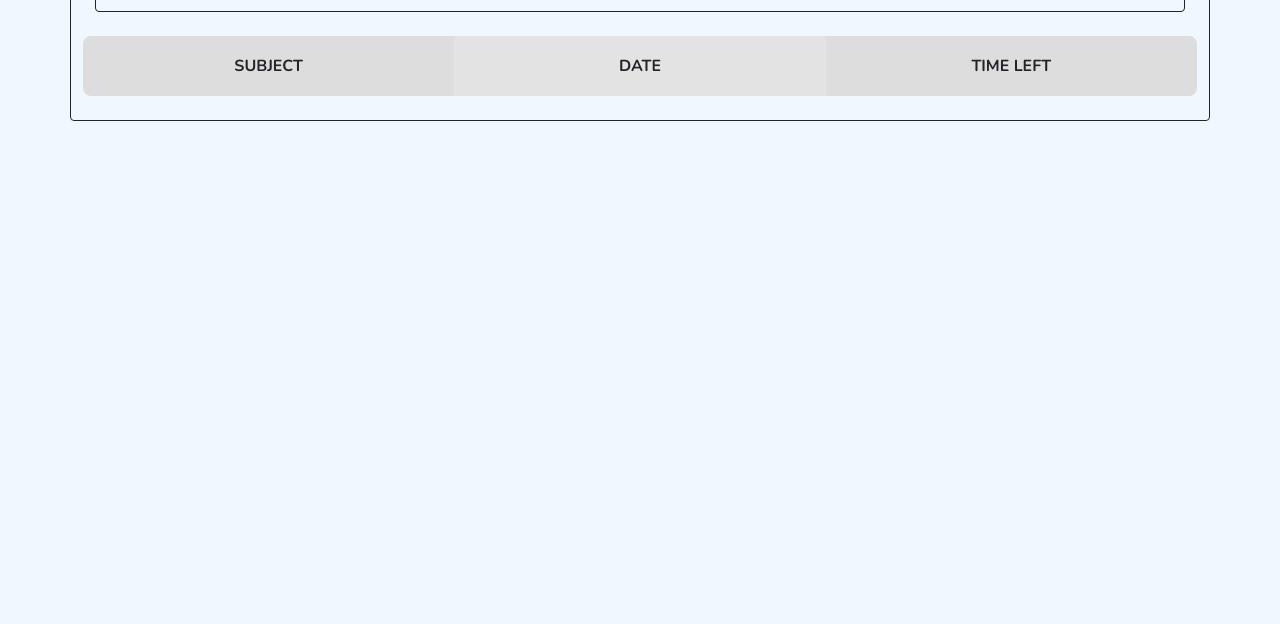
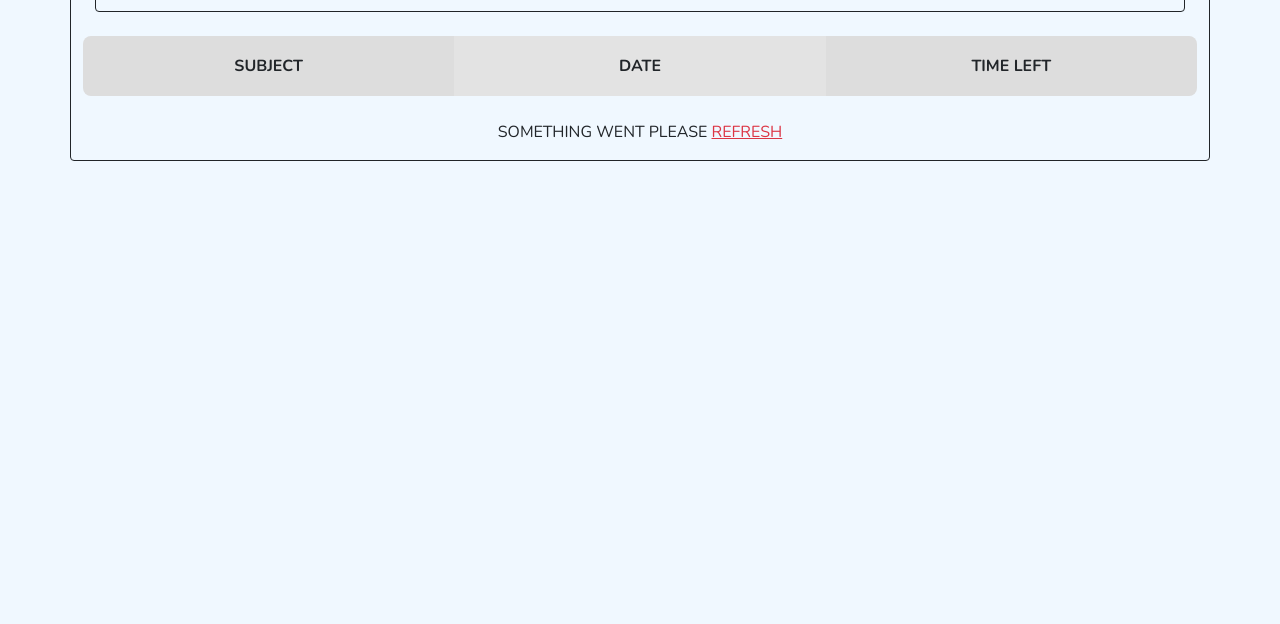
Before and after one commit to abusayedpolin/schedule, a website with bundled scripts: page index.html in a window 1280 px wide. Shown: the part 176-800 px from the top of the page. Built offline with nearby package versions, Linux system fonts and the light colour scheme; no server answers; a web font is replaced by a local one.

Commit message:
error handle

```diff
--- a/index.html
+++ b/index.html
@@ -52,6 +52,9 @@
           <div id="" class="textfield label2 col-4">date</div>
           <div id="" class="textfield label3 col-4">time left</div>
         </div>
+        <div class="text-center hide error">
+          <p>something went please <a class="text-danger" href="https://polinkhan.github.io/schedule">refresh</a></p>
+        </div>
         <div id="items"></div>
       </div>
     </div>
--- a/js/index.js
+++ b/js/index.js
@@ -7,7 +7,9 @@ clock();
 setTimeout(() => {
   let data = pullData();
   let sortData = [];
-
+  if(data.length == 0){
+    document.querySelector(".error").classList.remove("hide");
+  }
   while (data.length > 0) {
     let index = -1;
     let date = new Date(data[0]["_date"]);
```
